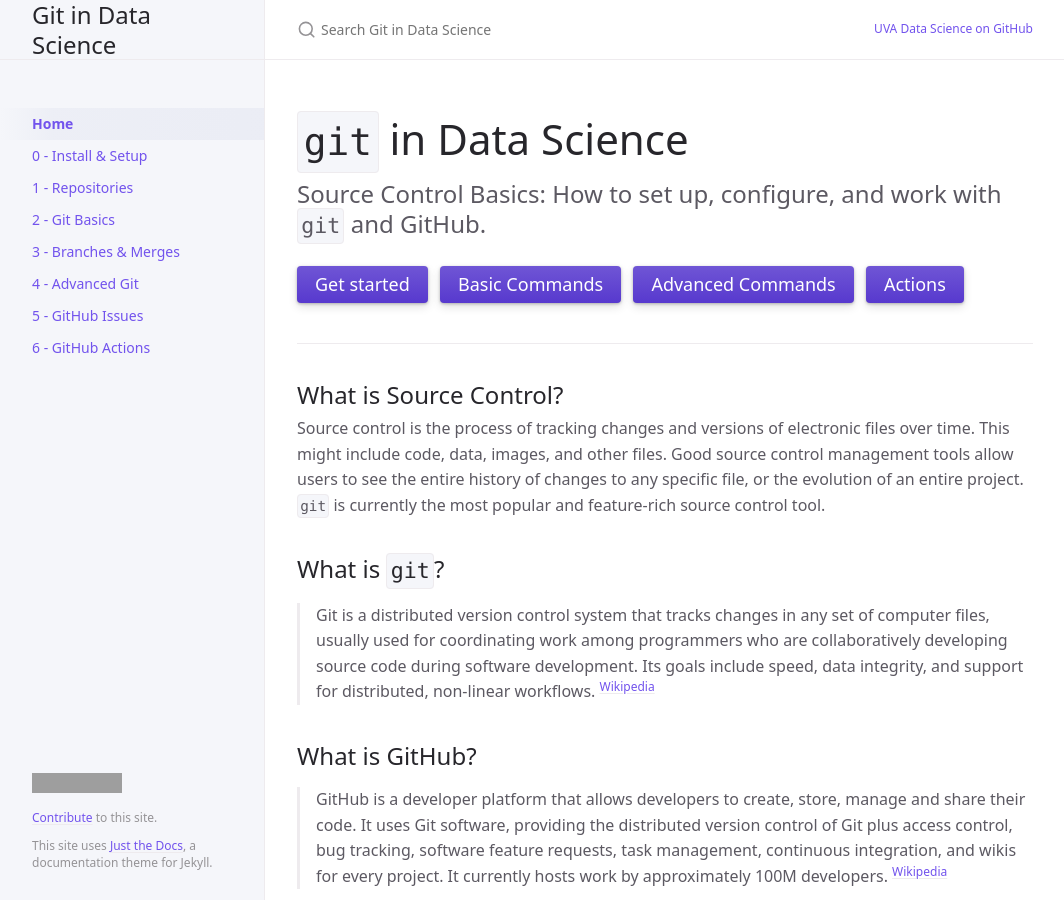
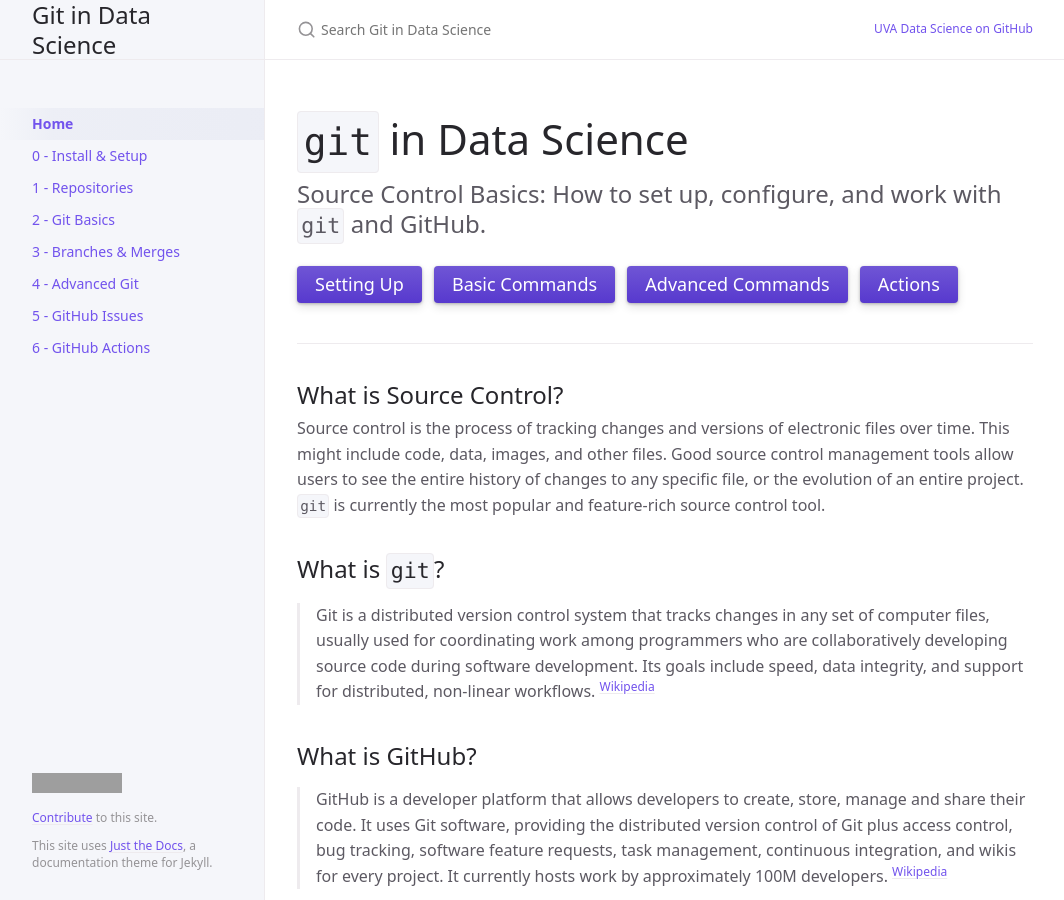
Before and after one commit to UVADS/git-basics, a Jekyll site: the page built from index.md, in a window 1280 px wide and 900 px high. Shown: the whole window, without its empty margins (107-1171 px from the left). Built offline with Jekyll 4.4.1, drawn with Linux system fonts in a browser that asks for light colours; cached includes are drawn as plain includes; grey boxes are pictures that could not be loaded.

Commit message:
New button

```diff
--- a/index.md
+++ b/index.md
@@ -12,7 +12,7 @@ permalink: /
 Source Control Basics: How to set up, configure, and work with `git` and GitHub.
 {: .fs-6 .fw-300 }
 
-[Get started](docs/setup/){: .btn .btn-primary .fs-5 .mb-4 .mb-md-0 .mr-2 }
+[Setting Up](docs/setup/){: .btn .btn-primary .fs-5 .mb-4 .mb-md-0 .mr-2 }
 [Basic Commands](docs/git-basics/){: .btn .btn-primary .fs-5 .mb-4 .mb-md-0 .mr-2 }
 [Advanced Commands](docs/git-advanced/){: .btn .btn-primary .fs-5 .mb-4 .mb-md-0 .mr-2 }
 [Actions](docs/github-actions/){: .btn .btn-primary .fs-5 .mb-4 .mb-md-0 .mr-2 }
```
